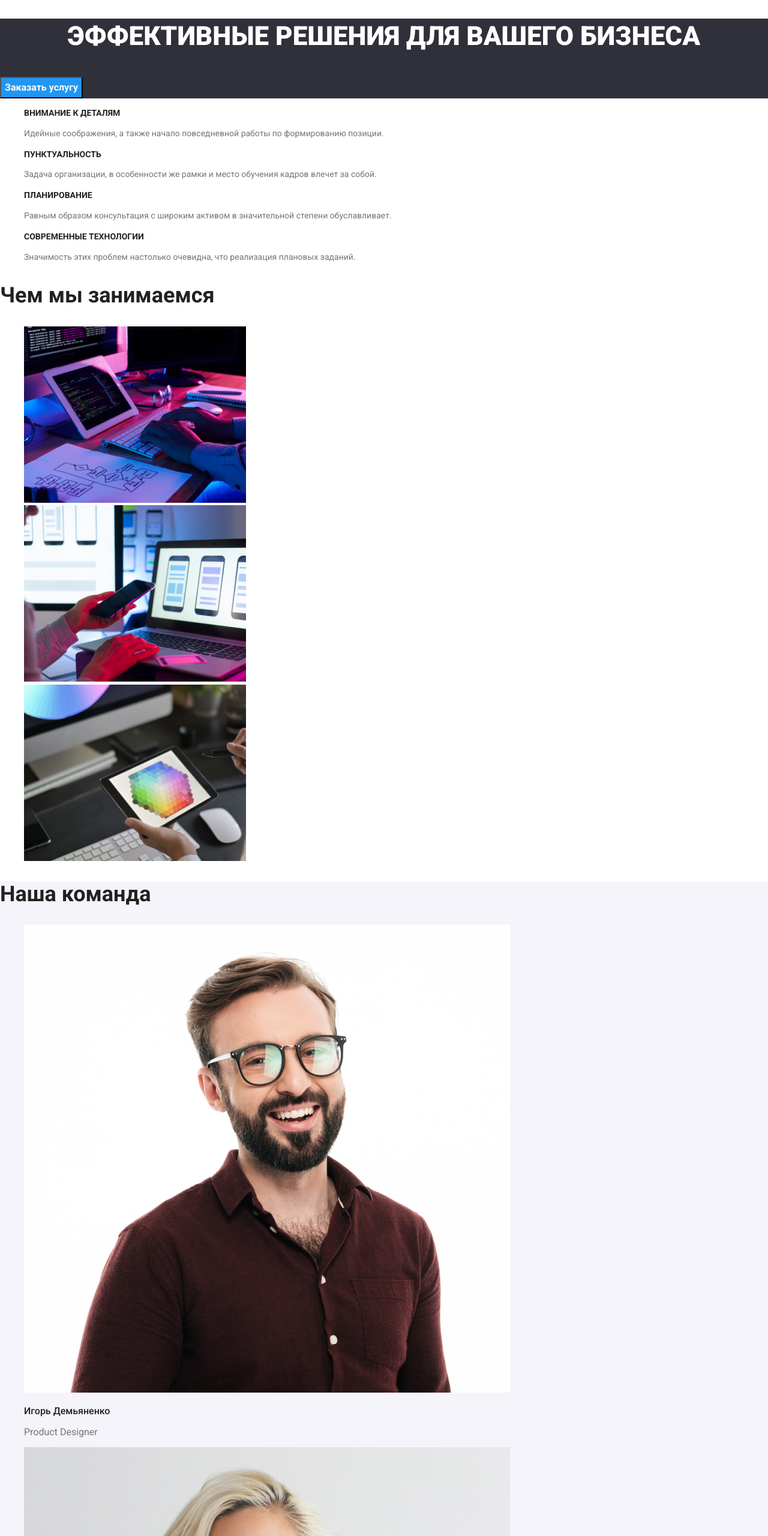
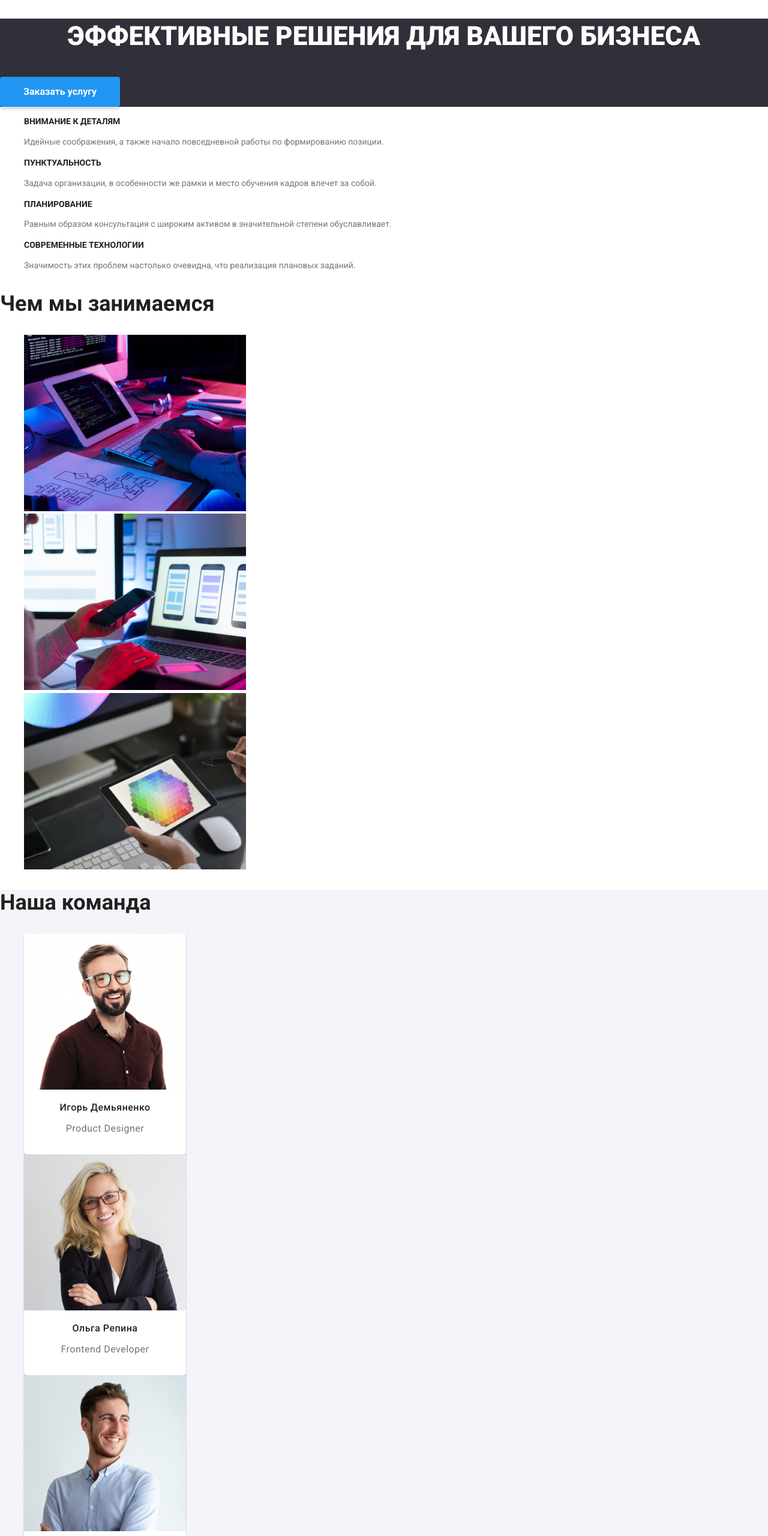
Before and after one commit to Filipini85/goit-markup-hw-02, a plain HTML site: page index.html in a window 1280 px wide. Shown: the part 160-2720 px from the top of the page at 60% size. Drawn offline with Linux system fonts and the light colour scheme.

Commit message:
HW2-1
Придал стиль кнопкам фильтра и героя, задал размер картинкам раздела наша команда, добавил стиль карточкам раздела наша команда.

```diff
--- a/css/styles.css
+++ b/css/styles.css
@@ -16,6 +16,8 @@
   --back-dark: rgba(47, 48, 58, 1);
 
   --back-gray: rgba(245, 244, 250, 1);
+
+  --back-card-white: rgba(238, 238, 238, 1);
 }
 
 body {
@@ -102,11 +104,18 @@ ul {
 }
 
 .hero-button {
+  width: 200px;
+  height: 50px;
+  left: 700px;
+  top: 430px;
   color: var(--white-text);
   font-weight: 700;
   font-size: 16px;
   line-height: 1.87;
   background-color: #2196f3;
+  box-shadow: 0px 4px 4px rgba(0, 0, 0, 0.15);
+  border: none;
+  border-radius: 4px;
 }
 
 /* Приемущества */
@@ -137,6 +146,19 @@ ul {
 /* Наша команда */
 .team-section {
   background-color: var(--back-gray);
+}
+
+.team-item {
+  background-color: #ffffff;
+  width: 270px;
+  height: 368px;
+  left: 518px;
+  top: 1636px;
+  text-align: center;
+  letter-spacing: 0.03em;
+  box-shadow: 0px 1px 3px rgba(0, 0, 0, 0.12), 0px 1px 1px rgba(0, 0, 0, 0.14),
+    0px 2px 1px rgba(0, 0, 0, 0.2);
+  border-radius: 0px 0px 4px 4px;
 }
 
 .team-header {
@@ -185,6 +207,7 @@ ul {
 
 .footer-contacts {
   color: var(--white-text-op60);
+  text-decoration: none;
   font-style: normal;
   font-weight: 400;
   font-size: 14px;
@@ -202,6 +225,7 @@ ul {
   box-shadow: 0px 3px 1px rgba(0, 0, 0, 0.1), 0px 1px 2px rgba(0, 0, 0, 0.08),
     0px 2px 2px rgba(0, 0, 0, 0.12);
   border-radius: 4px;
+  border: none;
 }
 
 .filter-buttons:hover,
@@ -209,6 +233,14 @@ ul {
   background: #2196f3;
   color: #f5f4fa;
   box-shadow: 0px 4px 4px 0px 0, 0, 0, 0, 25;
+}
+
+.card-item {
+  background-color: var(--back-header-white);
+  width: 370px;
+  height: 404px;
+  left: 401px;
+  top: 711px;
 }
 
 .card-name {
--- a/index.html
+++ b/index.html
@@ -93,16 +93,22 @@
             <img
               src="./images/box-1.jpg"
               alt="Мужчина набирает текст на компьютере"
+              height="294"
             />
           </li>
           <li>
             <img
               src="./images/box-2.jpg"
-              alt="Мобильный телефон в руках у девушки "
+              alt="Мобильный телефон в руках у девушки"
+              height="294"
             />
           </li>
           <li>
-            <img src="./images/box-3.jpg" alt="Планшет со стилусом в руках" />
+            <img
+              src="./images/box-3.jpg"
+              alt="Планшет со стилусом в руках"
+              height="294"
+            />
           </li>
         </ul>
       </section>
@@ -110,23 +116,39 @@
       <section class="team-section">
         <h2 class="team-header">Наша команда</h2>
         <ul>
-          <li>
-            <img src="./images/igor-demjanenko.jpg" alt="Игорь Демьяненко" />
+          <li class="team-item">
+            <img
+              src="./images/igor-demjanenko.jpg"
+              alt="Игорь Демьяненко"
+              width="270"
+            />
             <h3 class="team-names">Игорь Демьяненко</h3>
             <p class="team-positions">Product Designer</p>
           </li>
-          <li>
-            <img src="./images/olga-repina.jpg" alt="Ольга Репина" />
+          <li class="team-item">
+            <img
+              src="./images/olga-repina.jpg"
+              alt="Ольга Репина"
+              width="270"
+            />
             <h3 class="team-names">Ольга Репина</h3>
             <p class="team-positions">Frontend Developer</p>
           </li>
-          <li>
-            <img src="./images/nikolay-tarasov.jpg" alt="Николай Тарасов" />
+          <li class="team-item">
+            <img
+              src="./images/nikolay-tarasov.jpg"
+              alt="Николай Тарасов"
+              width="270"
+            />
             <h3 class="team-names">Николай Тарасов</h3>
             <p class="team-positions">Marketing</p>
           </li>
-          <li>
-            <img src="./images/mikhail-ermakov.jpg" alt="Михаил Ермаков" />
+          <li class="team-item">
+            <img
+              src="./images/mikhail-ermakov.jpg"
+              alt="Михаил Ермаков"
+              width="270"
+            />
             <h3 class="team-names">Михаил Ермаков</h3>
             <p class="team-positions">UI Designer</p>
           </li>
```
Also changed, not shown: portfolio.html (+13 -2 lines).
